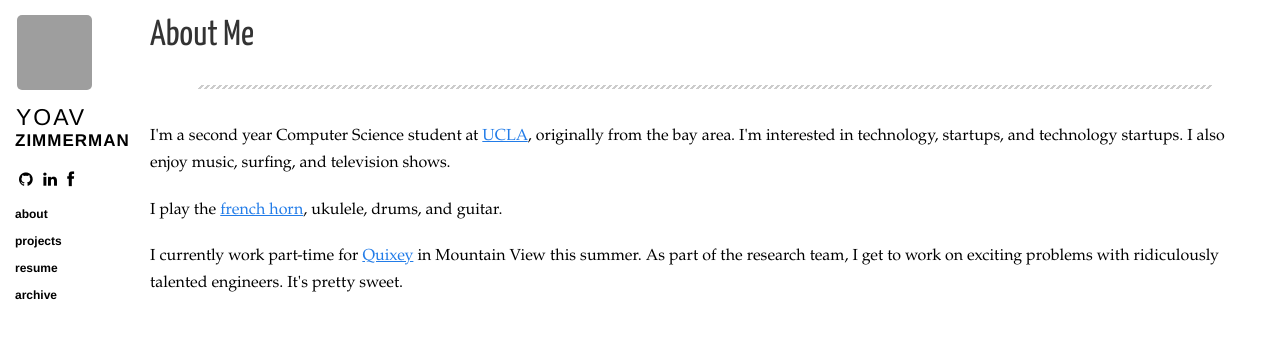
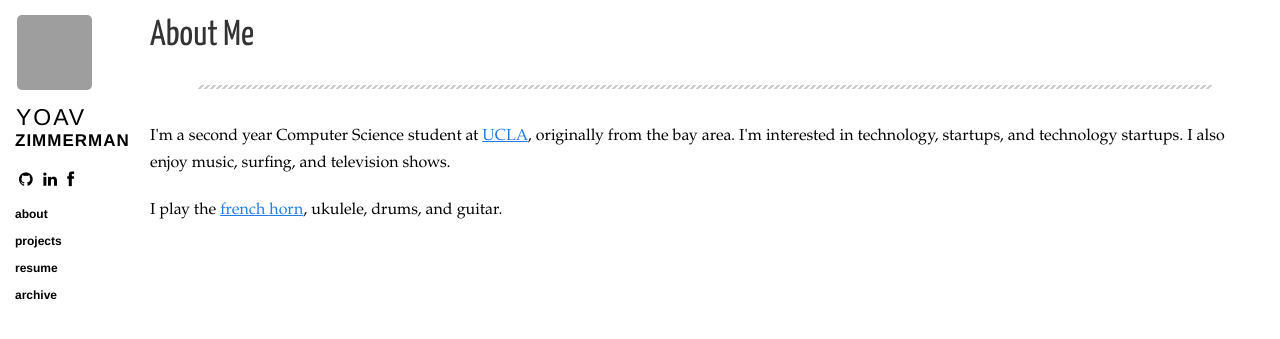
Before and after one commit to holman/left, a Jekyll site: the page built from about.html, in a window 1280 px wide, cut to the strip 0-339 px from the top of the page. Built offline with Jekyll 4.4.1, drawn with Linux system fonts in a browser that asks for light colours; nearby versions of some CDN libraries; Markdown is read by kramdown in place of the engine named in the settings; grey boxes are pictures that could not be loaded.

Commit message:
two new iOS posts, updated resume and about page

```diff
--- a/about.html
+++ b/about.html
@@ -8,5 +8,4 @@ title: "Home"
 <hr>
 	<p>I'm a second year Computer Science student at <a href="http://www.ucla.edu/">UCLA</a>, originally from the bay area. I'm interested in technology, startups, and technology startups. I also enjoy music, surfing, and television shows.</p>
 	<p>I play the <a href="https://en.wikipedia.org/wiki/Horn_(instrument)">french horn</a>, ukulele, drums, and guitar.</p>
-	<p>I currently work part-time for <a href="http://www.quixey.com/">Quixey</a> in Mountain View this summer. As part of the research team, I get to work on exciting problems with ridiculously talented engineers. It's pretty sweet.</p>
 </section>
```
Also changed, not shown: 1 other file.
